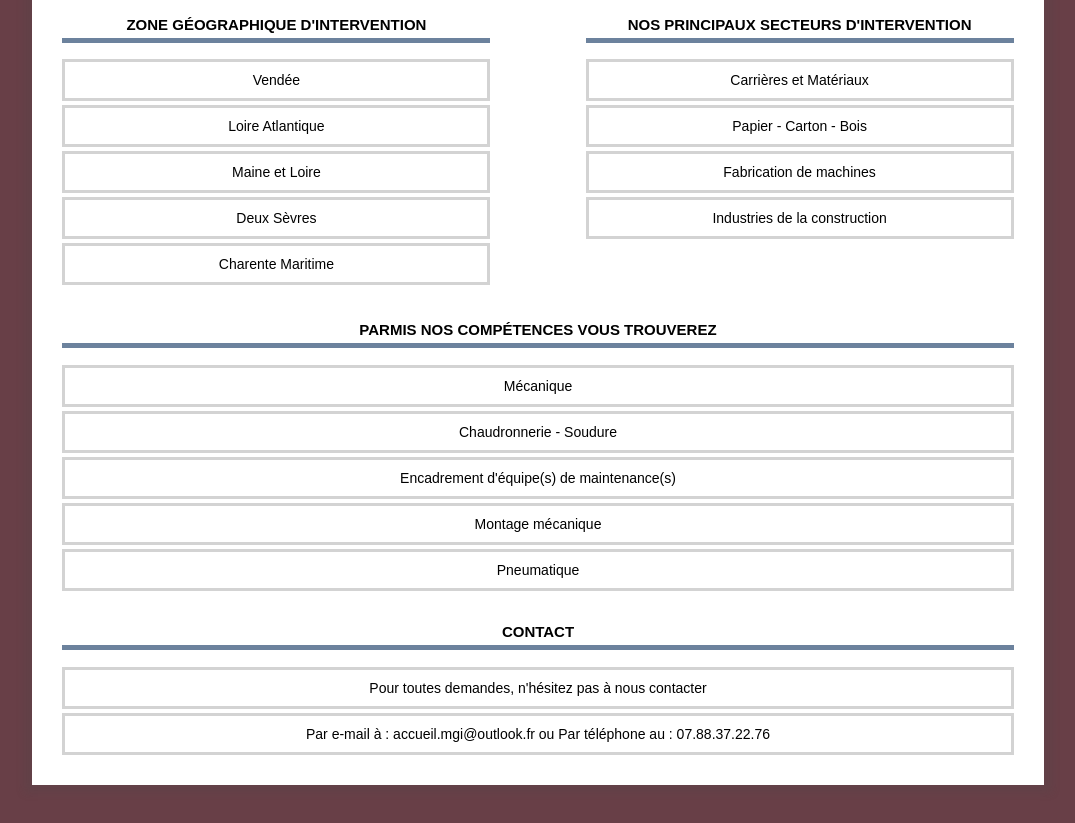
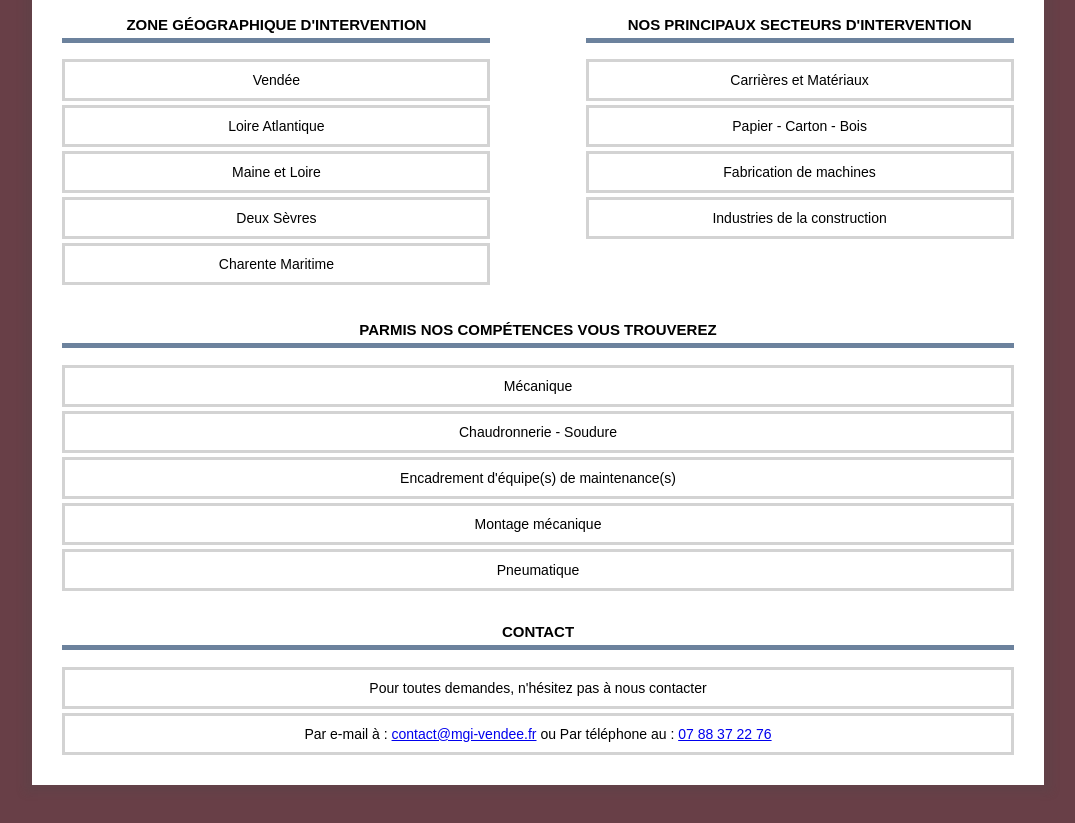
Before and after one commit to paul-jnn/mgi-vendee, a plain HTML site: page PageWebVitrine_MGI.html in a window 1280 px wide. Shown: the part 807-1630 px from the top of the page, without its empty margins (102-1177 px from the left). Drawn offline with Linux system fonts and the light colour scheme.

Commit message:
Add files via upload

```diff
--- a/PageWebVitrine_MGI.html
+++ b/PageWebVitrine_MGI.html
@@ -80,7 +80,7 @@
 
                     <div class="txtcol4">
                         <p>Pour toutes demandes, n'hésitez pas à nous contacter</p>
-                        <p>Par e-mail à : accueil.mgi@outlook.fr ou Par téléphone au : 07.88.37.22.76</p>
+                        <p>Par e-mail à : <a href="mailto:contact@mgi-vendee.fr?subject=Contact%20Depuis%20MGI-Vendée.fr">contact@mgi-vendee.fr</a> ou Par téléphone au : <a href="tel:+33788372276">07 88 37 22 76</a></p>
                     </div>
                 </div>
 
--- a/StyleSheet_MGI.css
+++ b/StyleSheet_MGI.css
@@ -179,7 +179,7 @@ table.preparation tr {
 }
 
 /* Style pour ordinateur */
-@media only screen and (min-width: 768px) {
+@media only screen and (min-width: 900px) {
     body {
         div.contenu {
             margin: 60px 10% 80px 10%;
@@ -224,7 +224,7 @@ table.preparation tr {
     }
 }
 
-@media only screen and (min-width: 900px) {
+@media only screen and (min-width: 1000px) {
     div.contenu {
         margin-left: auto;
         margin-right: auto;
```
Also changed, not shown: index.html (+1 -1 lines).
